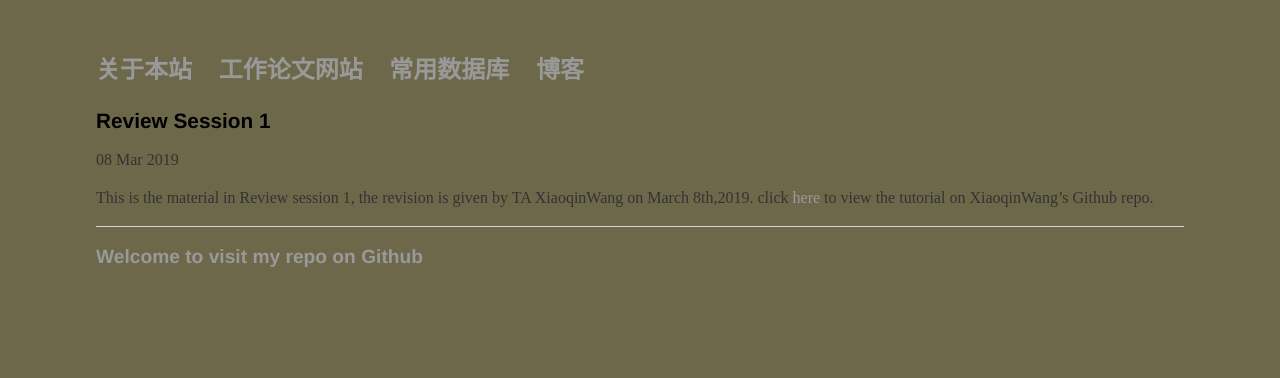
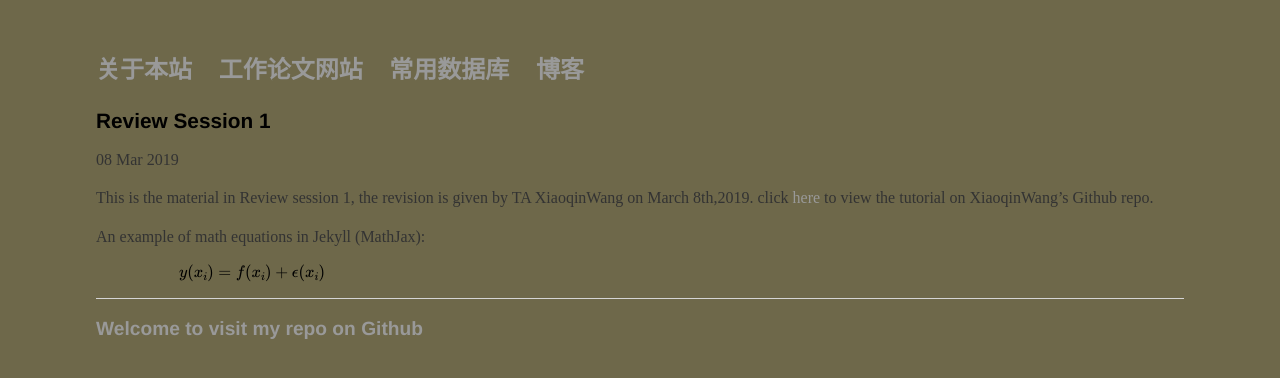
Before and after one commit to trustxiaoqinwang/trustxiaoqinwang.github.io, a Jekyll site: the page built from _posts/2019-03-08-revision1.md, in a window 1280 px wide. Shown: the top 378 px of the page. Built offline with Jekyll 4.4.1, drawn with Linux system fonts in a browser that asks for light colours; formulas are drawn with MathJax 3.

Commit message:
equation

```diff
--- a/_posts/2019-03-08-revision1.md
+++ b/_posts/2019-03-08-revision1.md
@@ -6,3 +6,10 @@ date: 2019-03-08
 
 This is the material in Review session 1, the revision is given by TA XiaoqinWang on March 8th,2019.
 click [here](https://github.com/trustxiaoqinwang/Microeconometrics_TA_Session/tree/master/Session1) to view the tutorial on XiaoqinWang's Github repo.
+
+
+An example of math equations in Jekyll (MathJax):
+
+$$
+  y(x_i) = f(x_i) + \epsilon(x_i)
+$$
```
